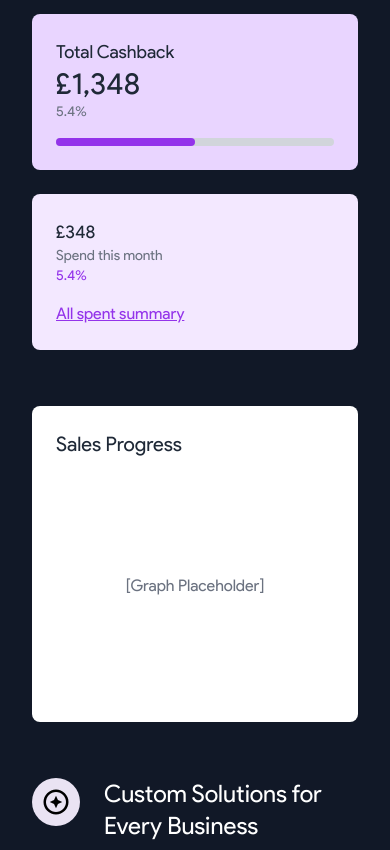
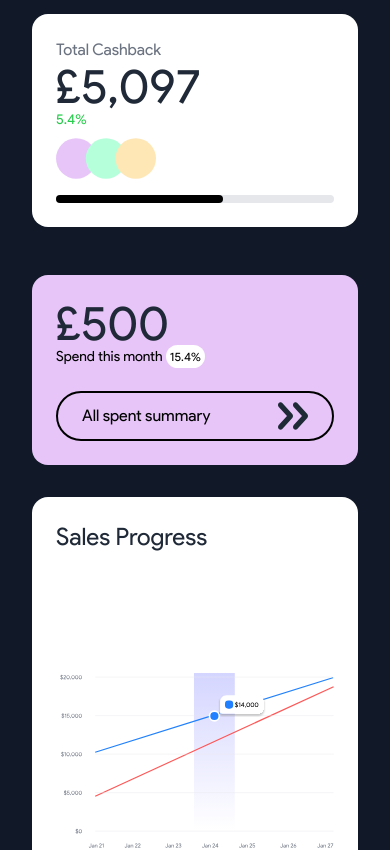
Before and after one commit to CurpraCode-Technologies/CurpraCode-Website, a Next.js app: page / in a window 390 px wide. Shown: the part 4000-4850 px from the top of the page. Built offline with nearby package versions, Linux system fonts and the light colour scheme.

Commit message:
added the chart

```diff
--- a/src/components/home/boost.tsx
+++ b/src/components/home/boost.tsx
@@ -15,31 +15,67 @@
         <div className="grid grid-cols-1 md:grid-cols-3 gap-8">
           {/* Left Column - Cards */}
           <div className="space-y-6">
-            <div className="bg-purple-200 p-6 rounded-lg text-gray-800">
-              <p className="text-lg font-semibold">Total Cashback</p>
-              <p className="text-3xl font-bold">£1,348</p>
-              <p className="text-sm text-gray-500">5.4%</p>
-              <div className="mt-4 bg-gray-300 h-2 rounded-full">
-                <div className="bg-purple-600 h-2 rounded-full w-1/2"></div>
+            <div className="space-y-12 ">
+              <div className="bg-white p-6 rounded-2xl text-gray-800 ">
+                <p className="text-md text-gray-500 font-semibold">
+                  Total Cashback
+                </p>
+                <p className="text-5xl font-bold">£5,097</p>
+                <p className="text-sm text-[#27CB4C] mb-2">5.4%</p>
+                <Image
+                  src="/svg/combinecircle.svg"
+                  alt="circle-image"
+                  width={100}
+                  height={100}
+                />
+                <div className="mt-4 bg-gray-200 h-2 rounded-full">
+                  <div
+                    className="bg-black h-2 rounded-full"
+                    style={{ width: "60%" }}
+                  ></div>
+                </div>
               </div>
-            </div>
 
-            {/* Spend This Month Card */}
-            <div className="bg-purple-100 p-6 rounded-lg text-gray-800">
-              <p className="text-lg font-semibold">£348</p>
-              <p className="text-sm text-gray-500">Spend this month</p>
-              <p className="text-sm text-purple-600 font-semibold">5.4%</p>
-              <button className="mt-4 text-purple-600 underline">
-                All spent summary
-              </button>
+              <div className="bg-[#E7C5F8] p-6 rounded-2xl text-gray-800 ">
+                <p className="text-5xl font-bold">£500</p>
+                <div>
+                  <p className="text-sm text-black mb-6">
+                    Spend this month{" "}
+                    <span className="bg-white rounded-full  p-1 text-xs text-black font-semibold mt-1">
+                      15.4%
+                    </span>
+                  </p>
+                </div>
+                <div className="flex justify-between items-center px-6 py-2 mt-6 rounded-full border-2 border-black">
+                  <button className="text-black font-bold">
+                    All spent summary
+                  </button>
+                  <Image
+                    src="/svg/chevron-arrow.svg"
+                    alt="circle-image"
+                    width={30}
+                    height={30}
+                  />
+                </div>
+              </div>
             </div>
           </div>
 
-          <div className="bg-white rounded-lg p-6 my-6 text-gray-800 col-span-1 md:col-span-2">
-            <h3 className="text-xl font-bold mb-4">Sales Progress</h3>
-            {/* Replace with actual graph component */}
-            <div className="h-56 flex items-center justify-center text-gray-500">
-              <p>[Graph Placeholder]</p>
+          <div className="bg-white rounded-2xl p-6 text-gray-800 col-span-1 md:col-span-2">
+            <h3 className="text-2xl font-bold mb-4">Sales Progress</h3>
+            <div>
+              <div> </div>
+            </div>
+            <div className="h-96 flex items-center justify-center text-gray-500">
+              <div>
+                <Image
+                  src="/svg/linechart.svg"
+                  alt="circle-image"
+                  width={600}
+                  height={430}
+                  className="rounded-lg object-contain"
+                />
+              </div>
             </div>
           </div>
         </div>
@@ -91,7 +127,7 @@
           </div>
 
           <div className="space-y-12 ">
-            <div className="bg-[#FFE6B5] p-6 rounded-xl text-gray-800 ">
+            <div className="bg-[#FFE6B5] p-6 rounded-2xl text-gray-800 ">
               <p className="text-md text-gray-500 font-semibold">
                 Total Cashback
               </p>
@@ -111,7 +147,7 @@
               </div>
             </div>
 
-            <div className="bg-[#B5FFDB] p-6 rounded-xl text-gray-800 ">
+            <div className="bg-[#B5FFDB] p-6 rounded-2xl text-gray-800 ">
               <p className="text-5xl font-bold">£500</p>
               <div>
                 <p className="text-sm text-black mb-6">
```
